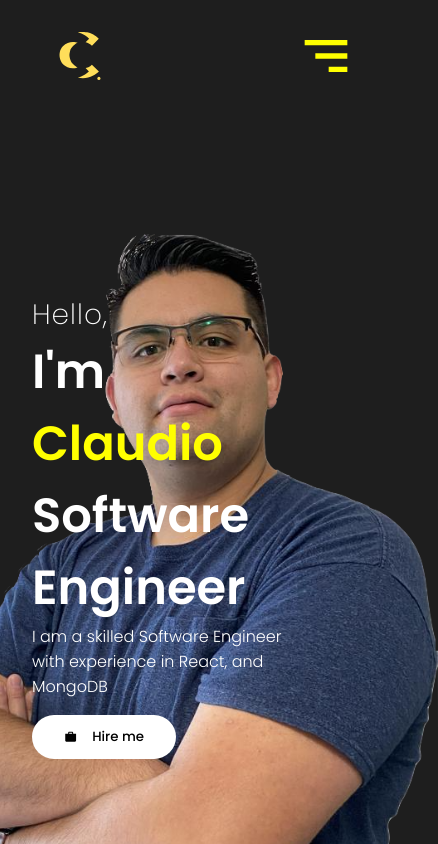
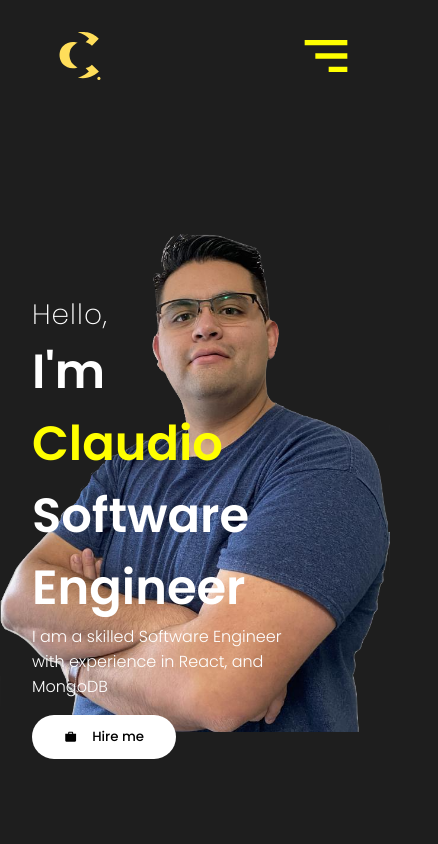
Before and after one commit to claudio-parra/portfolio, a React (Create React App) app: page / in a window 390 px wide. Shown: the top 844 px of the page, 438 px wide, since content can reach past the window. Built offline with nearby package versions, Linux system fonts and the light colour scheme.

Commit message:
overflow-y css 3

```diff
--- a/public/index.css
+++ b/public/index.css
@@ -20,5 +20,5 @@ body{
   color: white;
   overflow: hidden;
   overflow-y: scroll;
-  overflow-x: hidden;
+  /* overflow-x: hidden; */
 }
--- a/src/components/Intro/intro.css
+++ b/src/components/Intro/intro.css
@@ -3,6 +3,7 @@
     width: 100vw;
     /* max-width: 80%; */
     margin: 0 auto;
+    /* overflow-y: hidden; */
     /* overflow: hidden; */
     /* position: relative; */
 }
@@ -10,7 +11,7 @@
 .bg{
     position: absolute;
     right: 0;
-    bottom:-6rem;
+    bottom:0;
     z-index: -1;
     object-fit: contain;
     height: 90vh;
@@ -67,11 +68,14 @@
 }
 @media screen and (max-width:650px){
     .bg{
-        max-width: 140vw;
-        overflow: hidden;
-        bottom: -6rem;
-        right:-3rem;
-        height: 85vh;
+        position: absolute;
+        right: 0;
+        bottom: 7rem;
+        z-index: -1;
+        object-fit: contain;
+        max-width: 100%; /* Ensure the image does not exceed the width of the container */
+        height: auto;   /* Maintain aspect ratio */
+        max-height: 90vh;
     }
 
 }
```
